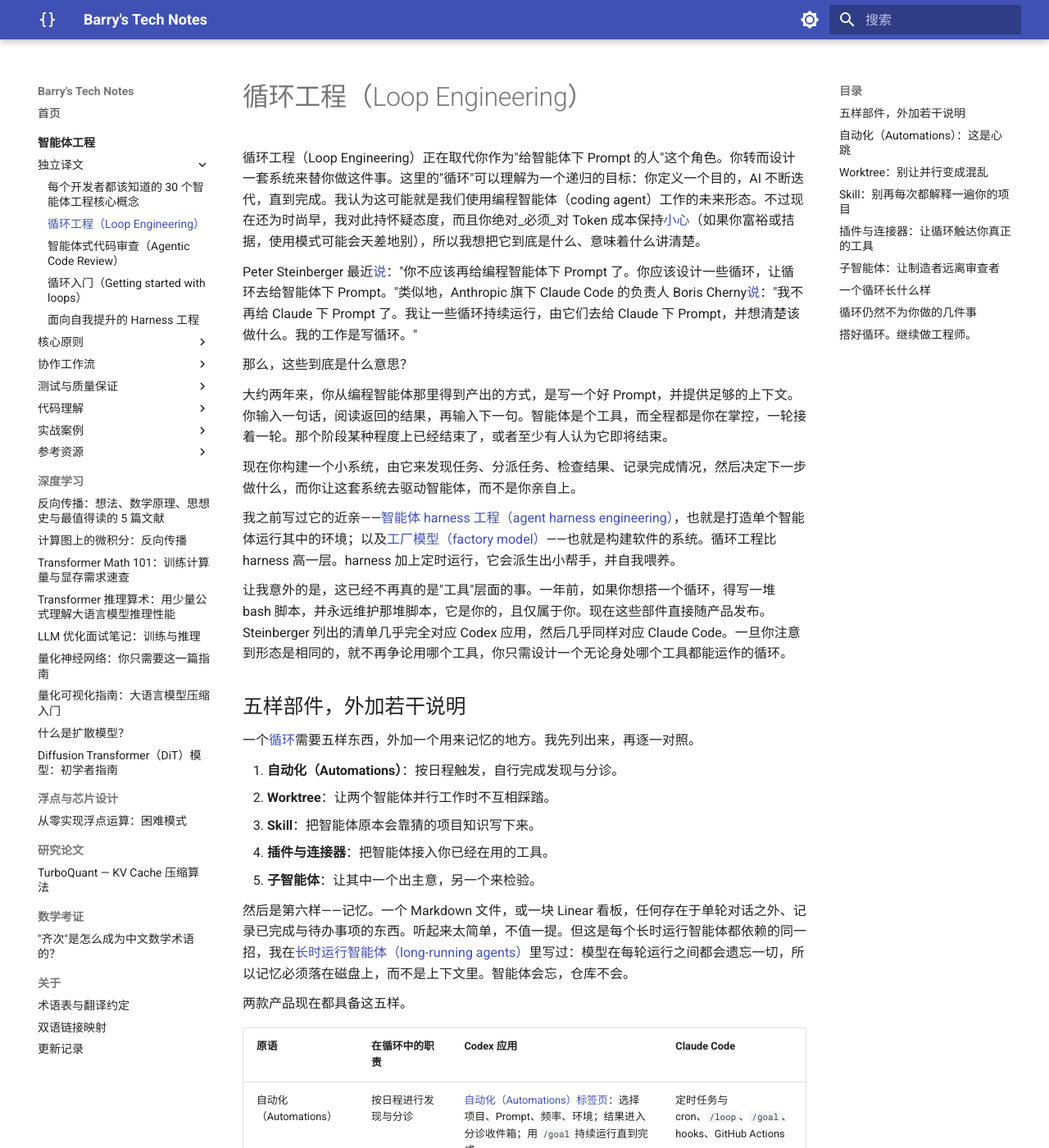
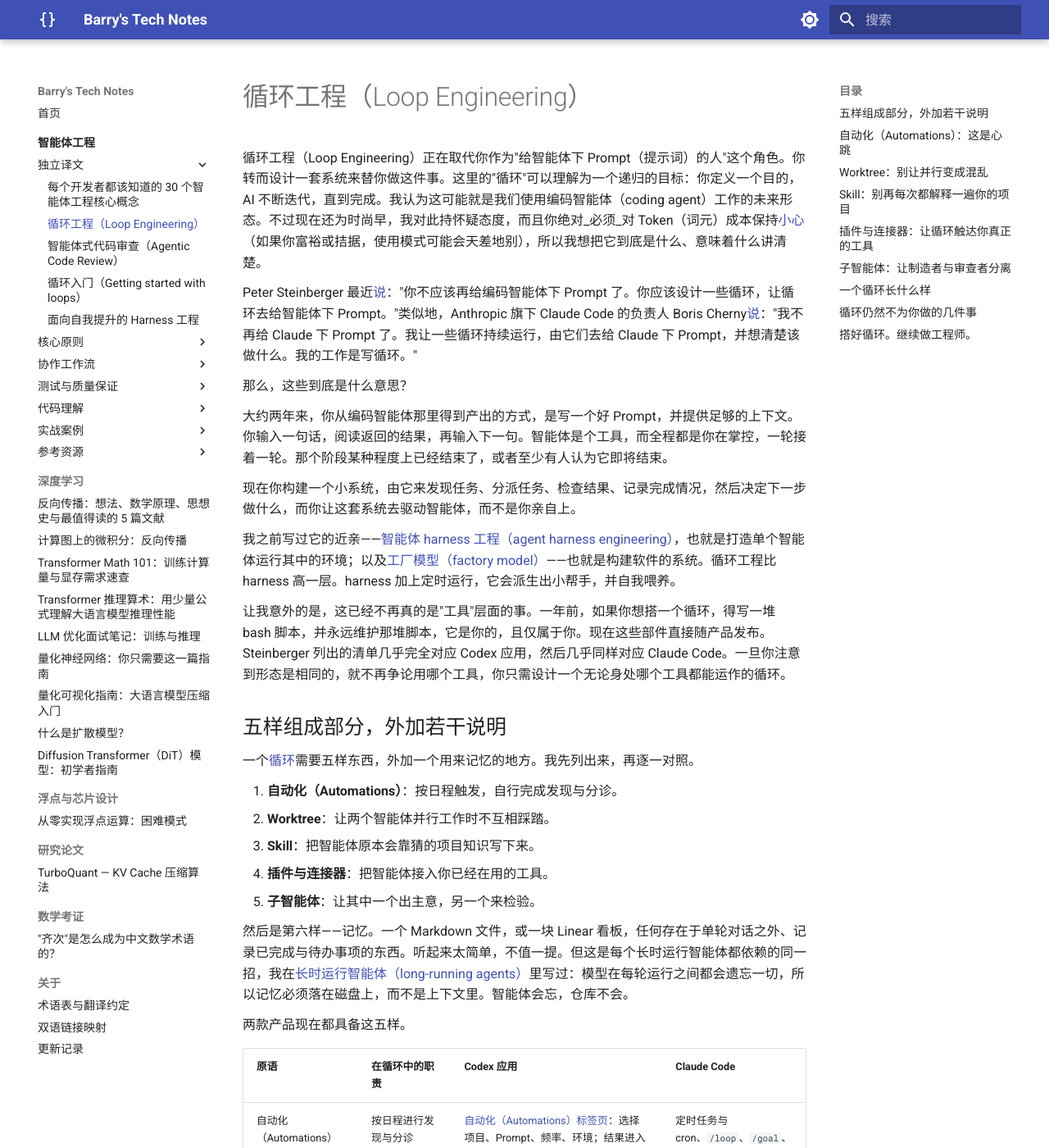
Before and after one commit to mypopydev/mypopydev.github.io, an MkDocs documentation site: the page built from docs/articles/loop-engineering-zh.md, in a window 1280 px wide and 1400 px high. Shown: the whole window at 82% size. Built offline with MkDocs 1.6.1 and Material for MkDocs 9.7.7, drawn with Linux system fonts in a browser that asks for light colours; some of the changed text lies outside the part shown.

Commit message:
review 修正：30个核心概念 + 循环工程 + 代码审查
30个核心概念:
- "控制器(controller)"→"harness" 对齐术语表
- "agent 文章"→"智能体 文章"
- 语感优化: "短、锐、实用"→"短小、精炼、实用"; "挣到它的位置"→"物有所值"; 补全不完整句

循环工程:
- "编程智能体"→"编码智能体" 全文统一（对齐术语表主推荐）
- 补齐首现标注: Token（词元）、Prompt（提示词）、MCP（模型上下文协议）
- "套路"→"模式"; "五样部件"→"五个组成部分"
- "远离"→"分离"; "删除"→"排除在工作流程之外"

智能体式代码审查:
- "upfront"→"预先"; "enterprise"→"企业级"
- "恰好匹配"→"大致匹配" 对齐原文 rough

```diff
--- a/docs/articles/loop-engineering-zh.md
+++ b/docs/articles/loop-engineering-zh.md
@@ -1,12 +1,12 @@
 # 循环工程（Loop Engineering）
 
-循环工程（Loop Engineering）正在取代你作为"给智能体下 Prompt 的人"这个角色。你转而设计一套系统来替你做这件事。这里的"循环"可以理解为一个递归的目标：你定义一个目的，AI 不断迭代，直到完成。我认为这可能就是我们使用编程智能体（coding agent）工作的未来形态。不过现在还为时尚早，我对此持怀疑态度，而且你绝对_必须_对 Token 成本保持[小心](https://x.com/weswinder/status/2063700289710964906)（如果你富裕或拮据，使用模式可能会天差地别），所以我想把它到底是什么、意味着什么讲清楚。
+循环工程（Loop Engineering）正在取代你作为"给智能体下 Prompt（提示词）的人"这个角色。你转而设计一套系统来替你做这件事。这里的"循环"可以理解为一个递归的目标：你定义一个目的，AI 不断迭代，直到完成。我认为这可能就是我们使用编码智能体（coding agent）工作的未来形态。不过现在还为时尚早，我对此持怀疑态度，而且你绝对_必须_对 Token（词元）成本保持[小心](https://x.com/weswinder/status/2063700289710964906)（如果你富裕或拮据，使用模式可能会天差地别），所以我想把它到底是什么、意味着什么讲清楚。
 
-Peter Steinberger 最近[说](https://x.com/steipete/status/2063697162748260627)："你不应该再给编程智能体下 Prompt 了。你应该设计一些循环，让循环去给智能体下 Prompt。"类似地，Anthropic 旗下 Claude Code 的负责人 Boris Cherny[说](https://x.com/rohanpaul_ai/status/2063289804708835412)："我不再给 Claude 下 Prompt 了。我让一些循环持续运行，由它们去给 Claude 下 Prompt，并想清楚该做什么。我的工作是写循环。"
+Peter Steinberger 最近[说](https://x.com/steipete/status/2063697162748260627)："你不应该再给编码智能体下 Prompt 了。你应该设计一些循环，让循环去给智能体下 Prompt。"类似地，Anthropic 旗下 Claude Code 的负责人 Boris Cherny[说](https://x.com/rohanpaul_ai/status/2063289804708835412)："我不再给 Claude 下 Prompt 了。我让一些循环持续运行，由它们去给 Claude 下 Prompt，并想清楚该做什么。我的工作是写循环。"
 
 那么，这些到底是什么意思？
 
-大约两年来，你从编程智能体那里得到产出的方式，是写一个好 Prompt，并提供足够的上下文。你输入一句话，阅读返回的结果，再输入下一句。智能体是个工具，而全程都是你在掌控，一轮接着一轮。那个阶段某种程度上已经结束了，或者至少有人认为它即将结束。
+大约两年来，你从编码智能体那里得到产出的方式，是写一个好 Prompt，并提供足够的上下文。你输入一句话，阅读返回的结果，再输入下一句。智能体是个工具，而全程都是你在掌控，一轮接着一轮。那个阶段某种程度上已经结束了，或者至少有人认为它即将结束。
 
 现在你构建一个小系统，由它来发现任务、分派任务、检查结果、记录完成情况，然后决定下一步做什么，而你让这套系统去驱动智能体，而不是你亲自上。
 
@@ -14,7 +14,7 @@ Peter Steinberger 最近[说](https://x.com/steipete/status/2063697162748260627)
 
 让我意外的是，这已经不再真的是"工具"层面的事。一年前，如果你想搭一个循环，得写一堆 bash 脚本，并永远维护那堆脚本，它是你的，且仅属于你。现在这些部件直接随产品发布。Steinberger 列出的清单几乎完全对应 Codex 应用，然后几乎同样对应 Claude Code。一旦你注意到形态是相同的，就不再争论用哪个工具，你只需设计一个无论身处哪个工具都能运作的循环。
 
-## 五样部件，外加若干说明
+## 五样组成部分，外加若干说明
 
 一个[循环](https://x.com/reach_vb/status/2063713960495558940)需要五样东西，外加一个用来记忆的地方。我先列出来，再逐一对照。
 
@@ -69,7 +69,7 @@ Skill 也是让意图不再反复消耗你的地方。我在[意图债务（inte
 
 这就是"一个智能体说'这是修复'"和"一个循环自行打开 PR、关联 Linear 工单、并在 CI 变绿后通知频道"之间的区别。连接器正是循环能在你真实环境里行动、而不只是告诉你"如果它能做会怎么做"的原因。
 
-## 子智能体：让制造者远离审查者
+## 子智能体：让制造者与审查者分离
 
 循环里最有用的结构安排，远远领先其他的，是把"写的人"和"查的人"分开。写代码的那个模型，给自己的作业打分时会过分宽容。第二个带着不同指令、有时是不同模型的智能体，能抓出第一个把自己说服了的那些东西。
 
@@ -101,7 +101,7 @@ Codex 只在你要求时才派生子智能体，让它们同时运行，再把
 
 我认为这是我们的工作将如何演进的一个预告。话虽如此，如果我不亲自审查代码，或者完全依赖自动化循环去修复，我的产品质量就会下降。我大概会陷入向下的漩涡，不断把自己挖进更深的坑。
 
-话虽如此，尽管去搭你的循环，但别忘了，直接给智能体下 Prompt 同样有效。关键在于找到恰当的平衡。
+话虽如此，尽管去搭你的循环，但别忘了，直接给智能体下 Prompt（提示词）同样有效。关键在于找到恰当的平衡。
 
 循环也会因你不同而产生不同结果。两个人可以搭出完全相同的循环，却得到完全相反的结果。一个用它，是在自己深有理解的工作上跑得更快。另一个用它，是为了完全避免去理解那项工作。循环分辨不出这差别。你辨得出。
 
```
Also changed, not shown: other parts of docs/articles/loop-engineering-zh.md (+3 -3 lines), docs/articles/30-core-agentic-engineering-concepts-zh.md (+5 -5 lines), docs/articles/agentic-code-review-zh.md (+3 -3 lines).
